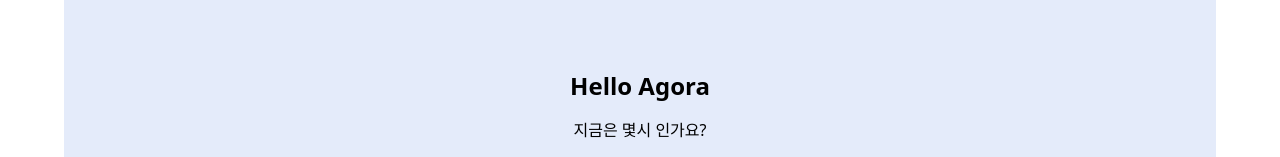
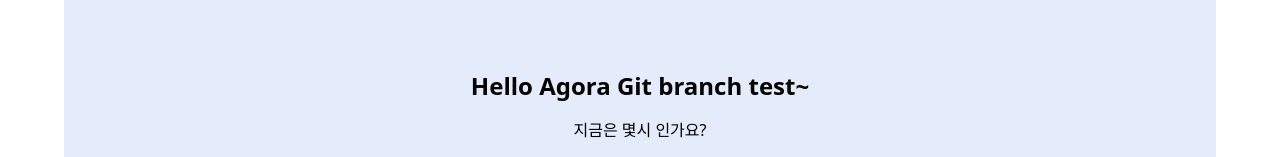
Before and after one commit to AgoraBook/agora-front, a React (Vite) app: page / in a window 1280 px wide. Shown: the part 150-307 px from the top of the page. Built offline with nearby package versions, Linux system fonts and the light colour scheme; no server answers.

Commit message:
Test : git branch test

```diff
--- a/src/App.tsx
+++ b/src/App.tsx
@@ -63,7 +63,7 @@
           mode === 'light' ? 'bg-[#E4EBFA]' : 'bg-[#000112]'
         )}
       >
-        <h1 className='text-2xl font-bold'>Hello Agora</h1>
+        <h1 className='text-2xl font-bold'>Hello Agora Git branch test~</h1>
         <time>지금은 몇시 인가요? {now}</time>
         <div className='flex flex-col items-center'>
           <img
```
